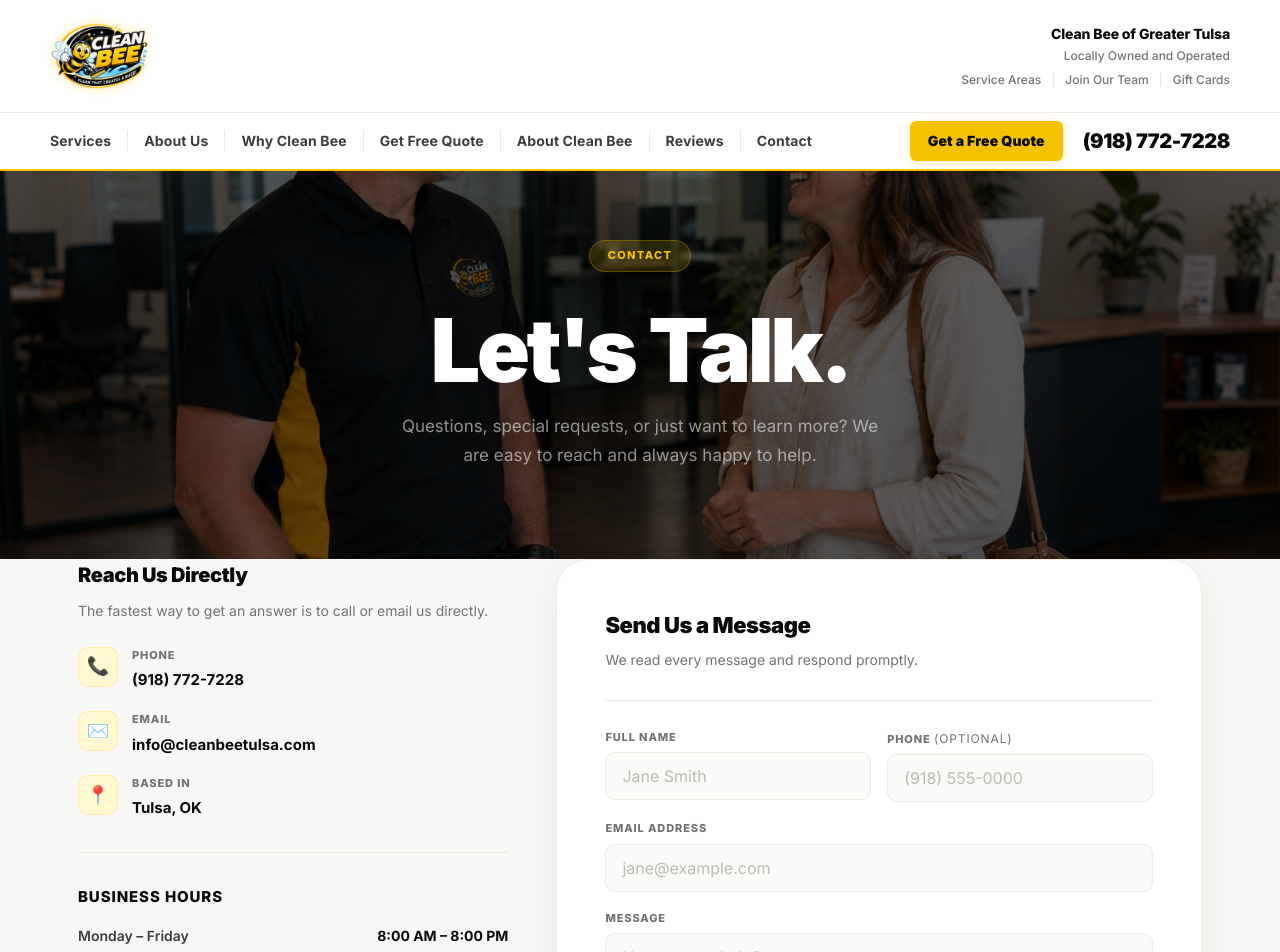
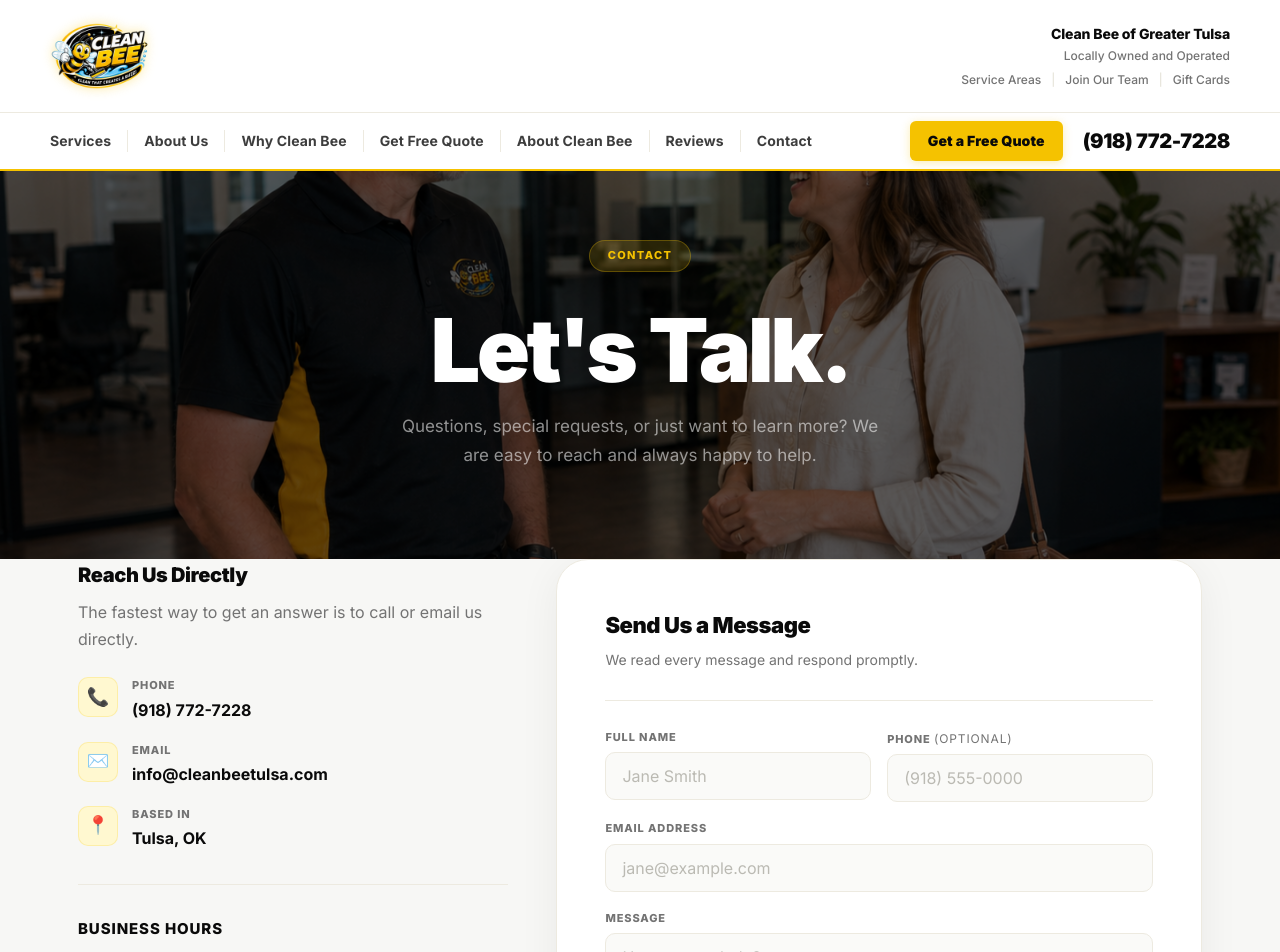
Before and after one commit to alekwayne3-crypto/personal_site, a React (Vite) app in the folder client/: page /contact in a window 1280 px wide. Shown: the top 952 px of the page. Built offline with nearby package versions, Linux system fonts and the light colour scheme.

Commit message:
Increase text sizes on contact page to match site standard

```diff
--- a/client/src/pages/ContactPage.css
+++ b/client/src/pages/ContactPage.css
@@ -119,7 +119,7 @@
 }
 
 .cp-block-sub {
-  font-size: 14px;
+  font-size: 16px;
   color: var(--text-muted);
   line-height: 1.7;
   margin-bottom: 24px;
@@ -160,7 +160,7 @@
 }
 
 .cp-detail-value {
-  font-size: 15px;
+  font-size: 16px;
   font-weight: 700;
   color: var(--black);
 }
@@ -186,13 +186,13 @@
 }
 
 .cp-hours-day {
-  font-size: 14px;
+  font-size: 15px;
   font-weight: 600;
   color: var(--text-2);
 }
 
 .cp-hours-time {
-  font-size: 14px;
+  font-size: 15px;
   font-weight: 700;
   color: var(--black);
 }
```
